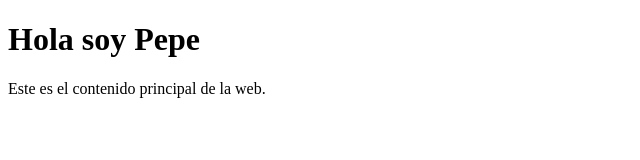
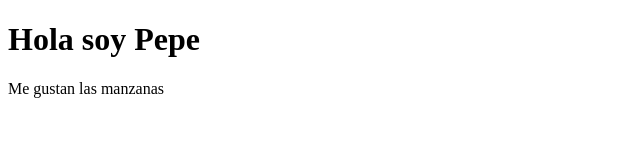
Before and after one commit to Dahisilva/proyecto1, a plain HTML site: page index.html in a window 1280 px wide. Shown: the whole page, without its empty margins (0-640 px from the left). Drawn offline with Linux system fonts and the light colour scheme.

Commit message:
se agrega header

```diff
--- a/index.html
+++ b/index.html
@@ -5,7 +5,9 @@
     <title>Pepe</title>
 </head>
 <body>
+    <header>
     <h1>Hola soy Pepe</h1>
-    <p>Este es el contenido principal de la web.</p>
+    <p> Me gustan las manzanas</p>
+    </header>
 </body>
 </html>
```
